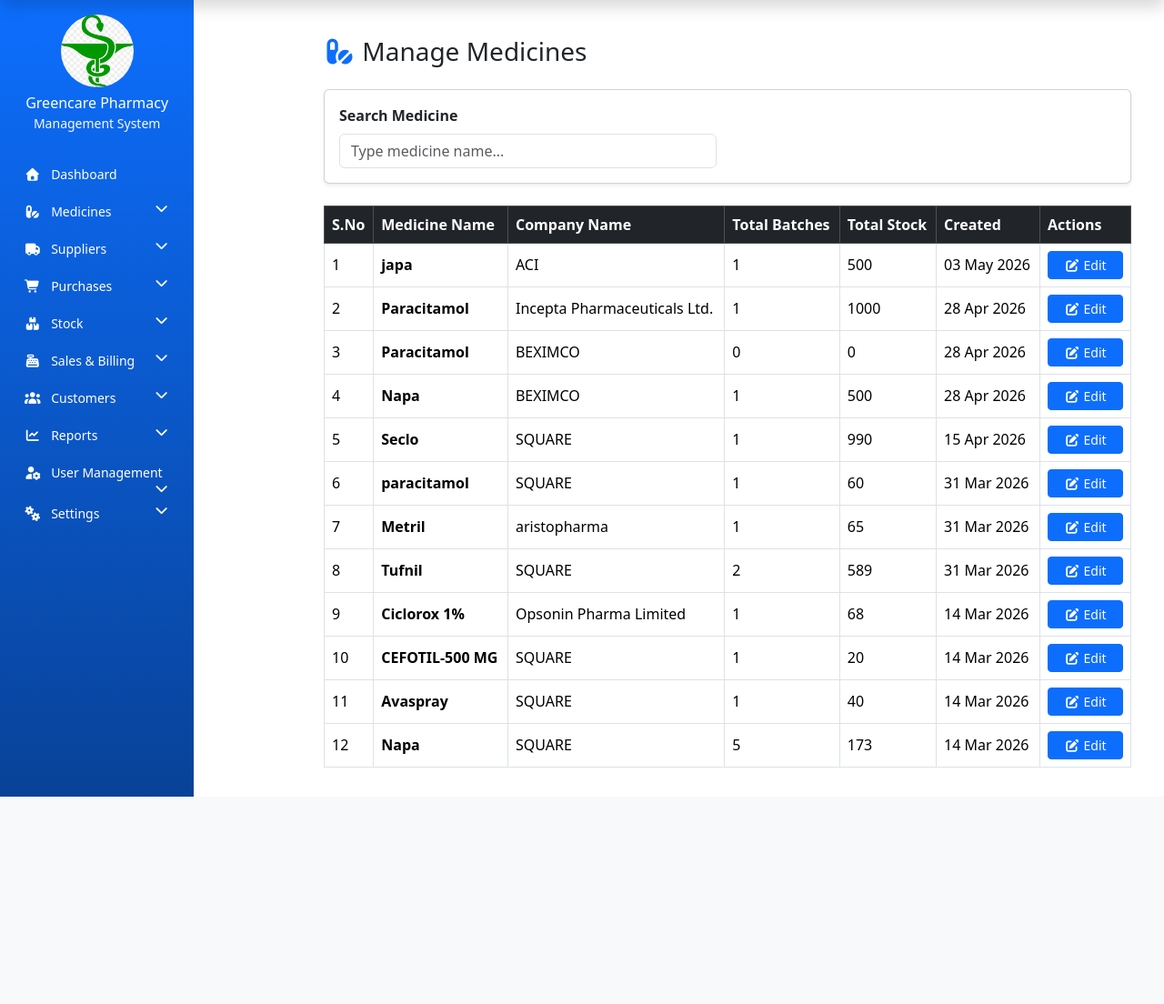
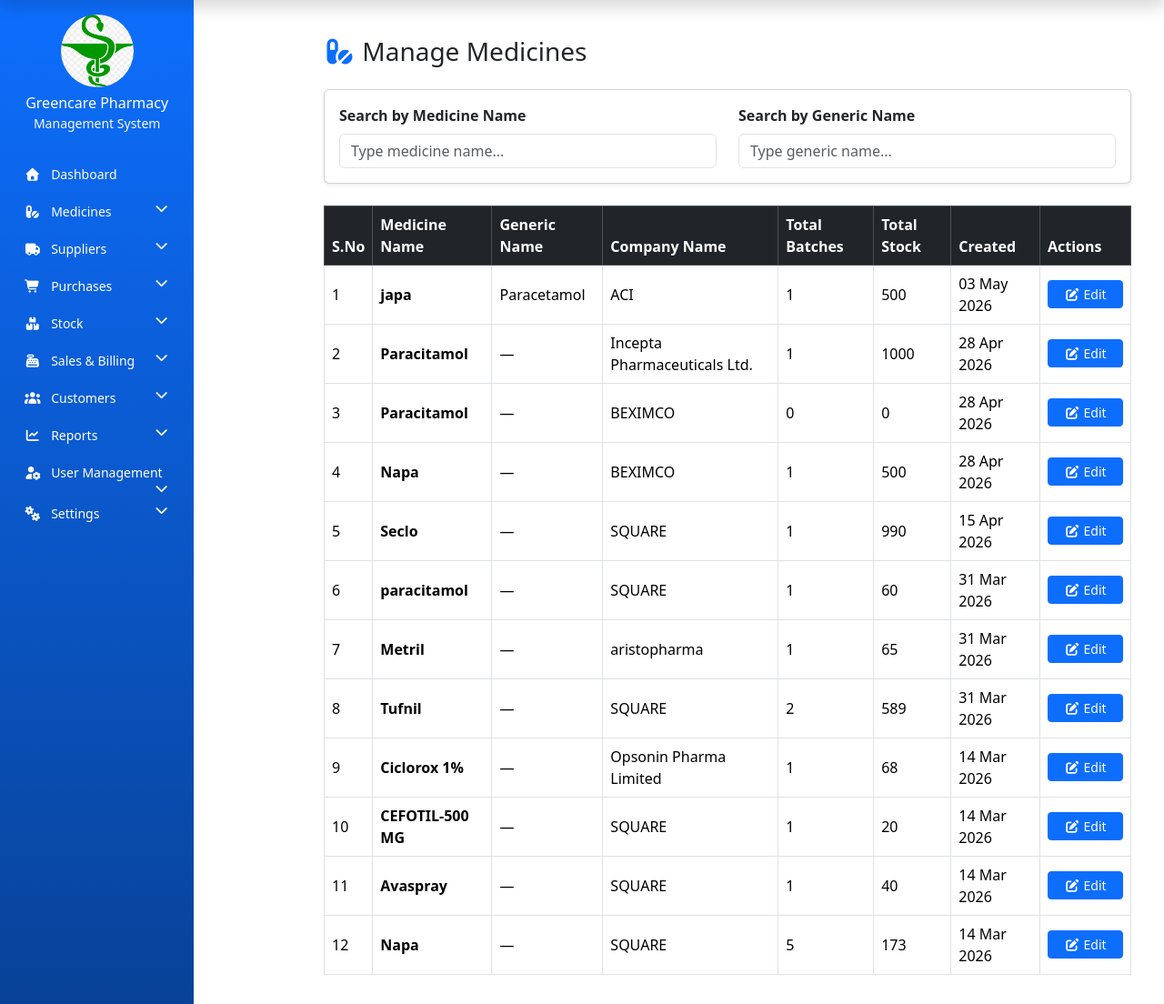
Before and after one commit to afifnaji2025-afk/MedicineManagementSystem, a Django app: page /manage-medicine/ in a window 1280 px wide. Shown: the part 56-1160 px from the top of the page at 91% size. Before the commit the page ends 932 px from the top, so only its background shows below. Run offline with Django 3.2, Linux system fonts and the light colour scheme; a user stored in the database is signed in; data comes from the database, SQL or seed files in the repository; both versions use the stored data as it was after the commit; some libraries are stand-ins or nearby versions.

Commit message:
Added generic name feature

```diff
--- a/resultapp/models.py
+++ b/resultapp/models.py
@@ -8,6 +8,7 @@ from django.contrib.auth.models import User
 
 class Medicine(models.Model):
     medicine_name = models.CharField(max_length=200)
+    generic_name = models.CharField(max_length=200, blank=True, null=True)
     company_name = models.CharField(max_length=200)
     created_date = models.DateTimeField(auto_now_add=True)
 
@@ -100,7 +101,6 @@ class Customer(models.Model):
 
 
 
-
 from django.db import models
 
 class PharmacySettings(models.Model):
@@ -116,7 +116,6 @@ class PharmacySettings(models.Model):
 
     def __str__(self):
         return self.pharmacy_name  # ✅ আপনার লেখায় link ছিল, সেটাও ঠিক করুন
-
 
 
 
--- a/resultapp/templates/manage_medicine.html
+++ b/resultapp/templates/manage_medicine.html
@@ -25,15 +25,21 @@
         <div class="card-body">
 
             <div class="row">
+
                 <div class="col-md-6">
+                    <label class="form-label fw-bold">
+                        Search by Medicine Name
+                    </label>
+                    <input type="text" id="medicineSearch" class="form-control" placeholder="Type medicine name...">
+                </div>
 
+                <div class="col-md-6">
                     <label class="form-label fw-bold">
-                        Search Medicine
+                        Search by Generic Name
                     </label>
+                    <input type="text" id="genericSearch" class="form-control" placeholder="Type generic name...">
+                </div>
 
-                    <input type="text" id="medicineSearch" class="form-control" placeholder="Type medicine name...">
-
-                </div>
             </div>
 
         </div>
@@ -48,6 +54,7 @@
                 <tr>
                     <th>S.No</th>
                     <th>Medicine Name</th>
+                    <th>Generic Name</th>
                     <th>Company Name</th>
                     <th>Total Batches</th>
                     <th>Total Stock</th>
@@ -65,6 +72,10 @@
 
                     <td class="medicine-name">
                         <strong>{{ m.medicine_name }}</strong>
+                    </td>
+
+                    <td class="generic-name">
+                        {{ m.generic_name|default:"—" }}
                     </td>
 
                     <td class="company-name">
@@ -97,7 +108,7 @@
                 {% empty %}
 
                 <tr>
-                    <td colspan="7" class="text-center">
+                    <td colspan="8" class="text-center">
                         No medicines available.
                     </td>
                 </tr>
@@ -115,23 +126,30 @@
 <!-- Search Script -->
 <script>
 
-    const searchInput = document.getElementById('medicineSearch');
+    const medicineSearch = document.getElementById('medicineSearch');
+    const genericSearch = document.getElementById('genericSearch');
     const table = document.getElementById('medicineTable');
     const rows = table.getElementsByTagName('tr');
 
-    searchInput.addEventListener('keyup', function () {
+    function filterTable() {
 
-        let filter = searchInput.value.toLowerCase();
+        let medFilter = medicineSearch.value.toLowerCase();
+        let genFilter = genericSearch.value.toLowerCase();
 
         for (let i = 1; i < rows.length; i++) {
 
             let medicineCell = rows[i].getElementsByClassName('medicine-name')[0];
+            let genericCell = rows[i].getElementsByClassName('generic-name')[0];
 
-            if (medicineCell) {
+            if (medicineCell && genericCell) {
 
                 let medicineText = medicineCell.textContent.toLowerCase();
+                let genericText = genericCell.textContent.toLowerCase();
 
-                if (medicineText.includes(filter)) {
+                let medMatch = medicineText.includes(medFilter);
+                let genMatch = genericText.includes(genFilter);
+
+                if (medMatch && genMatch) {
                     rows[i].style.display = "";
                 }
                 else {
@@ -139,7 +157,10 @@
                 }
             }
         }
-    });
+    }
+
+    medicineSearch.addEventListener('keyup', filterTable);
+    genericSearch.addEventListener('keyup', filterTable);
 
 </script>
 
--- a/resultapp/views.py
+++ b/resultapp/views.py
@@ -233,6 +233,7 @@ def add_medicine(request):
     if request.method == "POST":
         try:
             medicine_name = request.POST.get("medicine_name")
+            generic_name = request.POST.get("generic_name")
             company_name = request.POST.get("company_name")
             batch_no = request.POST.get("batch_no")
             manufacture_date = request.POST.get("manufacture_date")
@@ -247,8 +248,14 @@ def add_medicine(request):
 
             medicine, created = Medicine.objects.get_or_create(
                 medicine_name=medicine_name,
-                company_name=company_name
+                company_name=company_name,
+                defaults={"generic_name": generic_name}
             )
+
+            # If medicine already existed but generic name was empty, update it
+            if not created and generic_name and not medicine.generic_name:
+                medicine.generic_name = generic_name
+                medicine.save()
 
             Batch.objects.create(
                 medicine=medicine,
@@ -270,7 +277,6 @@ def add_medicine(request):
 
     return render(request, "add_medicine.html")
 
-
 @login_required
 def manage_medicine(request):
     medicines = Medicine.objects.annotate(
@@ -295,6 +301,7 @@ def edit_medicine(request, add_id):
 
     if request.method == "POST":
         medicine.medicine_name = request.POST.get("medicine_name")
+        medicine.generic_name = request.POST.get("generic_name")
         medicine.company_name = request.POST.get("company_name")
         medicine.save()
         messages.success(request, "Medicine updated successfully.")
```
Also changed, not shown: resultapp/templates/add_medicine.html (+7 -81 lines), resultapp/templates/edit_medicine.html (+9 -4 lines), db.sqlite3, resultapp/migrations/0009_medicine_generic_name.py (added).
